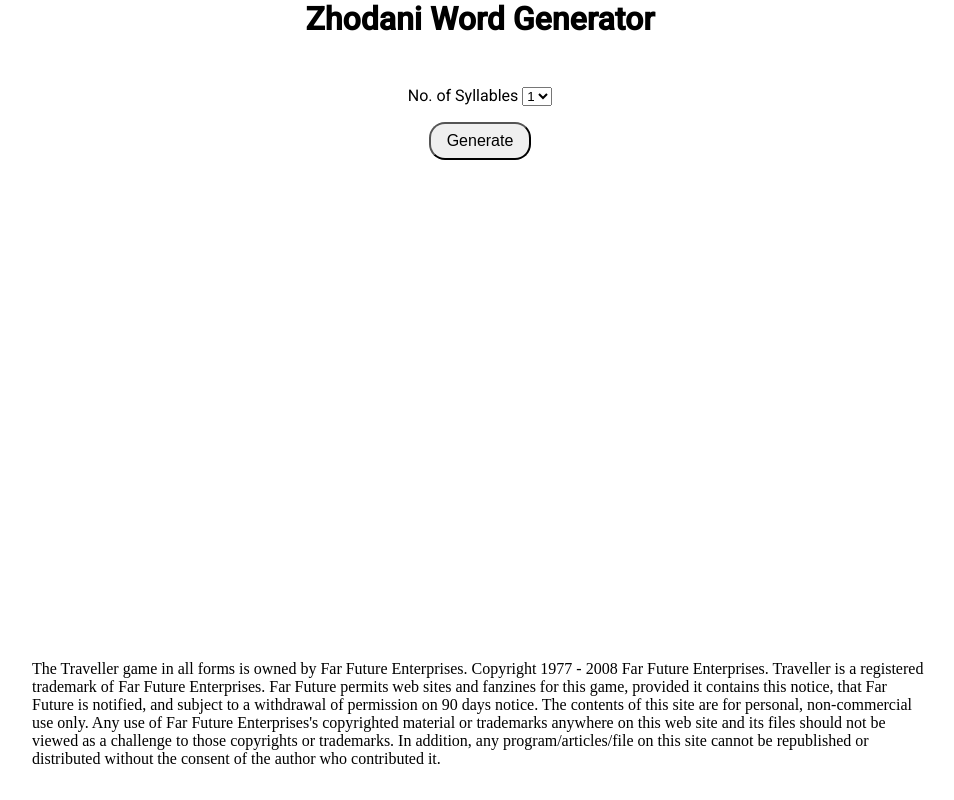
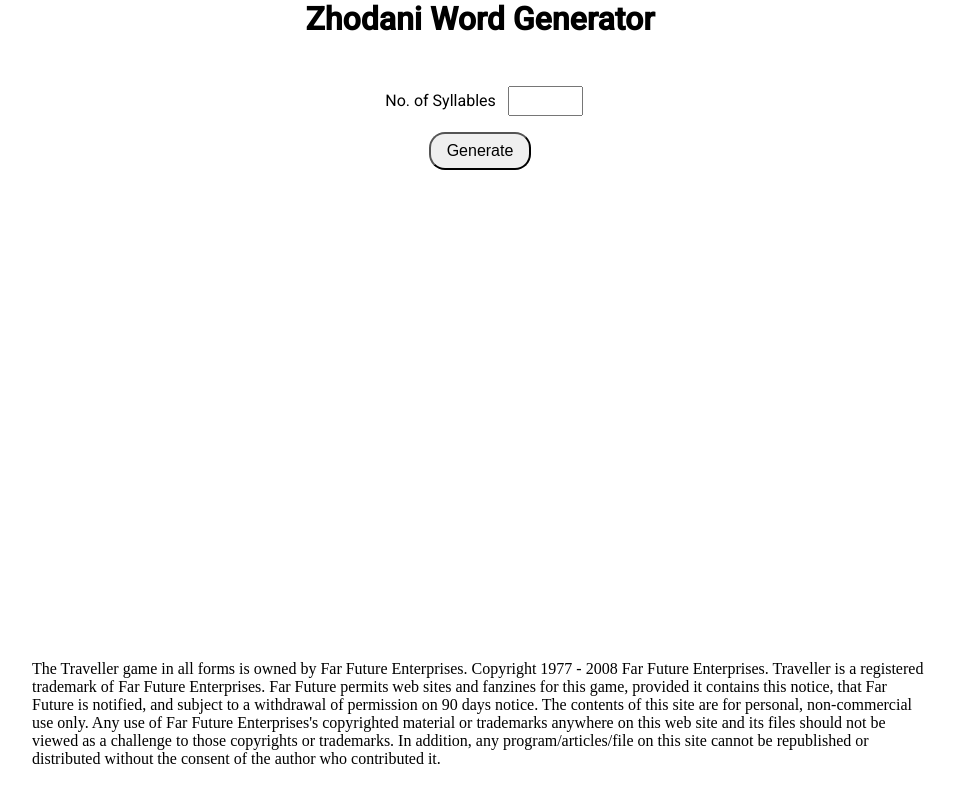
Before and after one commit to code-monki/zhodani-wordgen, a plain HTML site: page ZhodaniWordGen.html in a window 1280 px wide. Shown: the whole page, without its empty margins (160-1114 px from the left). Drawn offline with Linux system fonts and the light colour scheme.

Commit message:
Replaced select with input type number

```diff
--- a/ZhodaniWordGen.html
+++ b/ZhodaniWordGen.html
@@ -68,6 +68,16 @@
       right: 0;
     }
 
+    #num-syllables {
+      padding: .25rem .5rem;
+      font-size: 1rem;
+    }
+
+    label {
+      font-size: 1rem;
+      padding: .25rem .5rem;
+    }
+
     .disclaimer-content {
       width: 70%;
     }
@@ -83,14 +93,7 @@
         <form>
           <div class="form-field">
             <label for="num-syllables">No. of Syllables</label>
-            <select id="num-syllables">
-              <option value="1">1</option>
-              <option value="2">2</option>
-              <option value="3">3</option>
-              <option value="4">4</option>
-              <option value="5">5</option>
-              <option value="6">6</option>
-            </select>
+            <input type="number" id="num-syllables" min="1" max="99">
           </div>
           <button id="generate-btn">Generate</button>
 
```
